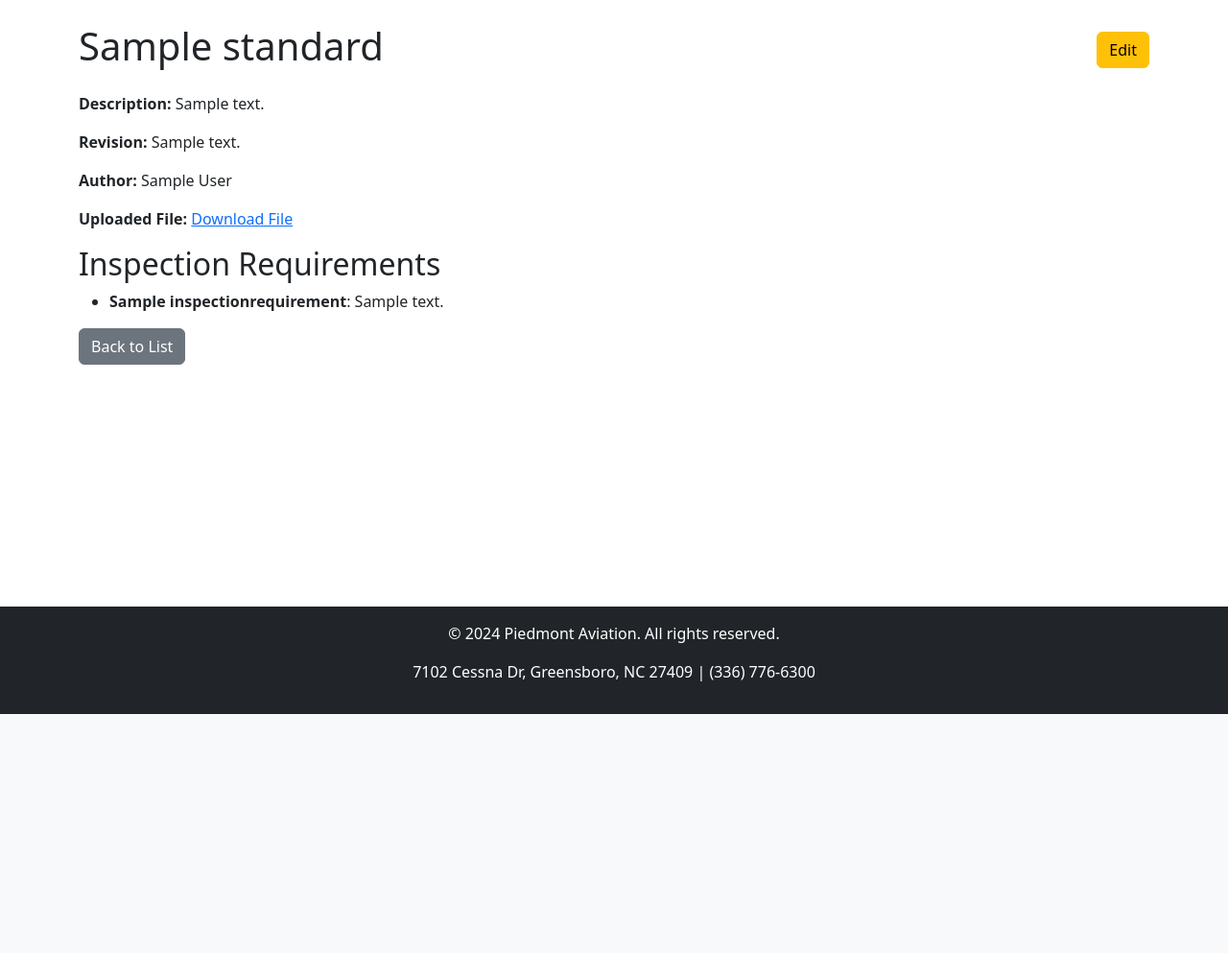
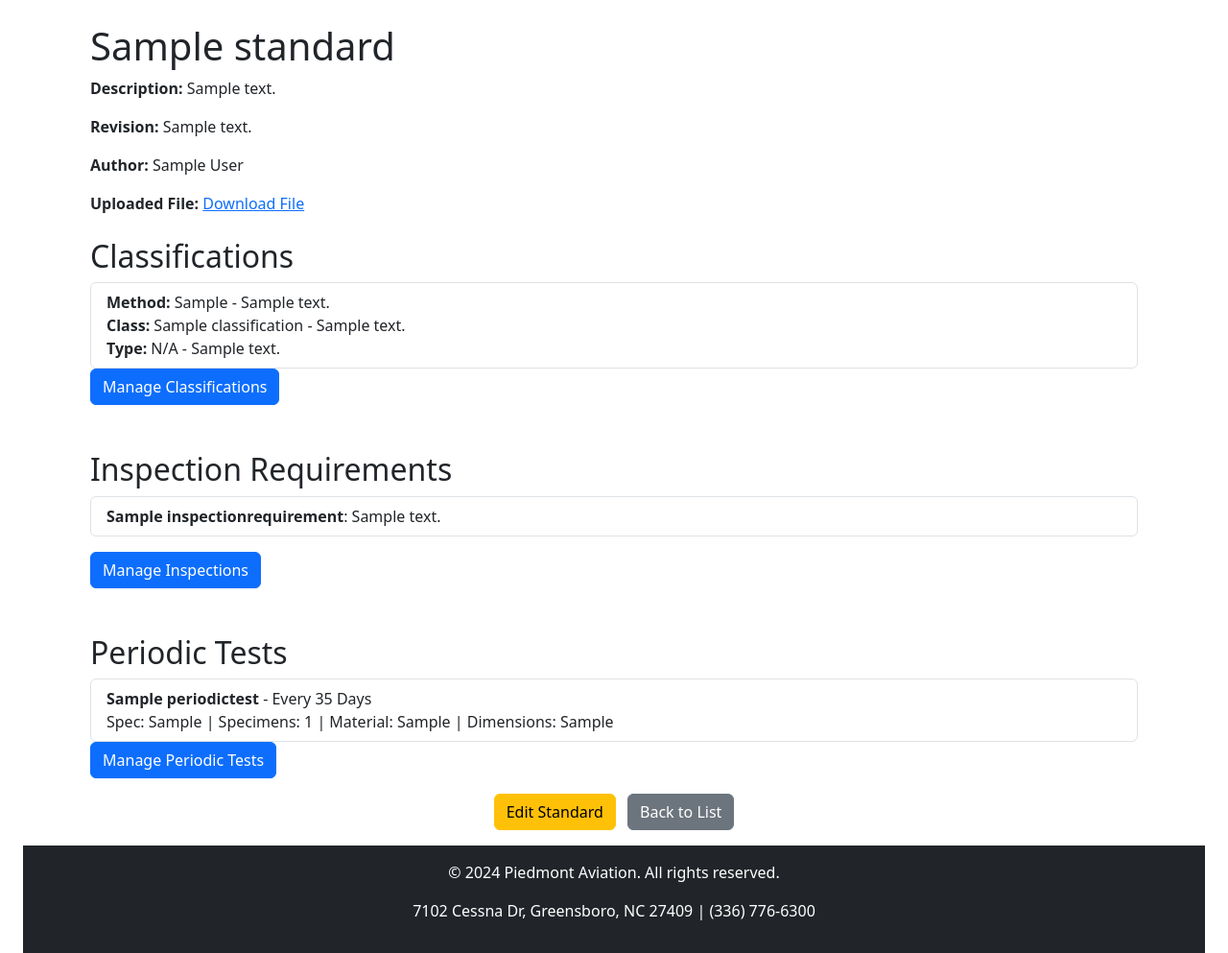
Before and after one commit to SmartXchain/piedmont, a Django app: page /standard/1/ in a window 1280 px wide. Shown: the part 56-1049 px from the top of the page at 96% size. Before the commit the page ends 800 px from the top, so only its background shows below. Run offline with Django 5.2, Linux system fonts and the light colour scheme; tables that the repository leaves empty hold one stand-in row (values such as "Sample post"); parts of the project's set-up code (start-up, migrations or seed data) failed here and were passed over.

Commit message:
feat: complete standard

```diff
--- a/app/standard/templates/standard/standard_detail.html
+++ b/app/standard/templates/standard/standard_detail.html
@@ -3,11 +3,9 @@
 {% block title %}{{ standard.name }}{% endblock %}
 
 {% block content %}
-<div class="container">
-    <div class="d-flex justify-content-between align-items-center mb-3">
+<div class="container d-flex flex-column min-vh-100">
+    <div class="container align-items-center flex-grow-1">
         <h1>{{ standard.name }}</h1>
-        <a href="{% url 'standard_edit' standard.id %}" class="btn btn-warning">Edit</a>
-    </div>
         <p><strong>Description:</strong> {{ standard.description }}</p>
         <p><strong>Revision:</strong> {{ standard.revision }}</p>
         <p><strong>Author:</strong> {{ standard.author }}</p>
@@ -18,18 +16,56 @@
                 No file uploaded.
             {% endif %}
         </p>
-    <h2>Inspection Requirements</h2>
+        <!-- Classifications Section -->
+        <h2 class="mt-4">Classifications</h2>
+        {% if classifications %}
+            <ul class="list-group">
+                {% for classification in classifications %}
+                    <li class="list-group-item">
+                        <strong>Method:</strong> {{ classification.method|default:"N/A" }} - {{ classification.method_description|default:"No description" }}<br>
+                        <strong>Class:</strong> {{ classification.class_name|default:"N/A" }} - {{ classification.class_description|default:"No description" }}<br>
+                        <strong>Type:</strong> {{ classification.type|default:"N/A" }} - {{ classification.type_description|default:"No description" }}
+                    </li>
+                {% endfor %}
+            </ul>
+        {% else %}
+            <p>No classifications for this standard.</p>
+        {% endif %}
+            <a href="{% url 'classification_list' standard.id %}" class="btn btn-primary">Manage Classifications</a>
+        <h2 class="mt-5">Inspection Requirements</h2>
         {% if inspections %}
-        <ul>
+            <ul class="list-group">
                 {% for inspection in inspections %}
-                <li>
+                    <li class="list-group-item">
                         <strong>{{ inspection.name }}</strong>: {{ inspection.description }}
+                        <br>
                     </li>
                 {% endfor %}
             </ul>
         {% else %}
             <p>No inspection requirements for this standard.</p>
         {% endif %}
+        <a href="{% url 'inspection_list' standard.id %}" class="btn btn-primary mt-3">Manage Inspections</a>
+        <h2 class="mt-5">Periodic Tests</h2>
+        {% if standard.periodic_tests.all %}
+            <ul class="list-group">
+                {% for test in standard.periodic_tests.all %}
+                    <li class="list-group-item">
+                        <strong>{{ test.name }}</strong> - {{ test.get_time_period_display }}
+                        <br>
+                        Spec: {{ test.specification }} | Specimens: {{ test.number_of_specimens }}
+                        | Material: {{ test.material }} | Dimensions: {{ test.dimensions }}
+                    </li>
+                {% endfor %}
+            </ul>
+        {% else %}
+            <p>No periodic tests for this standard.</p>
+        {% endif %}
+        <a href="{% url 'periodic_test_list' standard.id %}" class="btn btn-primary">Manage Periodic Tests</a>
+    <!-- Action Buttons -->
+    <div class="container text-center py-3">
+        <a href="{% url 'standard_edit' standard.id %}" class="btn btn-warning me-2">Edit Standard</a>
         <a href="{% url 'standard_list' %}" class="btn btn-secondary">Back to List</a>
     </div>
+</div>
 {% endblock %}
--- a/app/standard/urls.py
+++ b/app/standard/urls.py
@@ -1,9 +1,18 @@
 from django.urls import path
-from .views import standard_list_view, standard_detail_view, standard_create_view, standard_edit_view
+from . import views
 
 urlpatterns = [
-    path('', standard_list_view, name='standard_list'),
-    path('<int:standard_id>/', standard_detail_view, name='standard_detail'),
-    path('<int:standard_id>/edit/', standard_edit_view, name='standard_edit'),
-    path('create/', standard_create_view, name='standard_create'),
+    path('', views.standard_list_view, name='standard_list'),
+    path('<int:standard_id>/', views.standard_detail_view, name='standard_detail'),
+    path('<int:standard_id>/edit/', views.standard_edit_view, name='standard_edit'),
+    path('create/', views.standard_create_view, name='standard_create'),
+    path('<int:standard_id>/inspections/', views.inspection_list_view, name='inspection_list'),
+    path('<int:standard_id>/inspections/add/', views.inspection_create_view, name='inspection_create'),
+    path('inspections/<int:inspection_id>/edit/', views.inspection_edit_view, name='inspection_edit'),
+    path('<int:standard_id>/periodic-tests/', views.periodic_test_list_view, name='periodic_test_list'),
+    path('<int:standard_id>/periodic-tests/add/', views.periodic_test_create_view, name='periodic_test_create'),
+    path('periodic-tests/<int:periodic_test_id>/edit/', views.periodic_test_edit_view, name='periodic_test_edit'),
+    path('<int:standard_id>/classifications/', views.classification_list_view, name='classification_list'),
+    path('<int:standard_id>/classifications/add/', views.classification_create_view, name='classification_create'),
+    path('classifications/<int:classification_id>/edit/', views.classification_edit_view, name='classification_edit'),
 ]
--- a/app/standard/views.py
+++ b/app/standard/views.py
@@ -1,7 +1,8 @@
 from django.shortcuts import render, redirect, get_object_or_404
-from .models import create_standard, list_standards, get_standard_by_id, Standard
-from django.http import HttpResponse
-from .forms import get_standard_form, InspectionRequirementFormSet
+from .models import list_standards, get_standard_by_id, PeriodicTest, Standard, InspectionRequirement
+from .forms import get_standard_form, PeriodicTestForm, InspectionRequirementFormSet, InspectionRequirementForm
+from .forms import ClassificationForm
+from .models import Classification
 
 def standard_list_view(request):
     standards = list_standards()
@@ -10,7 +11,12 @@ def standard_list_view(request):
 def standard_detail_view(request, standard_id):
     standard = get_standard_by_id(standard_id)
     inspections = standard.inspections.all()
-    return render(request, 'standard/standard_detail.html', {'standard': standard, 'inspections': inspections})
+    classifications = standard.classifications.all()
+    return render(request, 'standard/standard_detail.html', {
+        'standard': standard,
+        'inspections': inspections,
+        'classifications': classifications,
+        })
 
 def standard_create_view(request):
     form = get_standard_form(data=request.POST or None, files=request.FILES or None)
@@ -37,3 +43,90 @@ def standard_edit_view(request, standard_id):
         return redirect('standard_detail', standard_id=standard.id)
 
     return render(request, 'standard/standard_form.html', {'form': form, 'formset': formset, 'edit': True})
+
+def inspection_list_view(request, standard_id):
+    standard = get_object_or_404(Standard, id=standard_id)
+    inspections = standard.inspections.all()
+    return render(request, 'standard/inspection_list.html', {'standard': standard, 'inspections': inspections})
+
+def inspection_create_view(request, standard_id):
+    standard = get_object_or_404(Standard, id=standard_id)
+    if request.method == "POST":
+        form = InspectionRequirementForm(request.POST)
+        if form.is_valid():
+            inspection = form.save(commit=False)
+            inspection.standard = standard
+            inspection.save()
+            return redirect('inspection_list', standard_id=standard.id)
+    else:
+        form = InspectionRequirementForm()
+    return render(request, 'standard/inspection_form.html', {'form': form, 'standard': standard})
+
+def inspection_edit_view(request, inspection_id):
+    inspection = get_object_or_404(InspectionRequirement, id=inspection_id)
+    if request.method == "POST":
+        form = InspectionRequirementForm(request.POST, instance=inspection)
+        if form.is_valid():
+            form.save()
+            return redirect('inspection_list', standard_id=inspection.standard.id)
+    else:
+        form = InspectionRequirementForm(instance=inspection)
+    return render(request, 'standard/inspection_form.html', {'form': form, 'standard': inspection.standard})
+
+def periodic_test_list_view(request, standard_id):
+    standard = get_object_or_404(Standard, id=standard_id)
+    periodic_tests = standard.periodic_tests.all()
+    return render(request, 'standard/periodic_test_list.html', {'standard': standard, 'periodic_tests': periodic_tests})
+
+def periodic_test_create_view(request, standard_id):
+    standard = get_object_or_404(Standard, id=standard_id)
+    if request.method == "POST":
+        form = PeriodicTestForm(request.POST)
+        if form.is_valid():
+            periodic_test = form.save(commit=False)
+            periodic_test.standard = standard
+            periodic_test.save()
+            return redirect('periodic_test_list', standard_id=standard.id)
+    else:
+        form = PeriodicTestForm()
+    return render(request, 'standard/periodic_test_form.html', {'form': form, 'standard': standard})
+
+def periodic_test_edit_view(request, periodic_test_id):
+    periodic_test = get_object_or_404(PeriodicTest, id=periodic_test_id)
+    if request.method == "POST":
+        form = PeriodicTestForm(request.POST, instance=periodic_test)
+        if form.is_valid():
+            form.save()
+            return redirect('periodic_test_list', standard_id=periodic_test.standard.id)
+    else:
+        form = PeriodicTestForm(instance=periodic_test)
+    return render(request, 'standard/periodic_test_form.html', {'form': form, 'standard': periodic_test.standard})
+
+def classification_list_view(request, standard_id):
+    standard = get_object_or_404(Standard, id=standard_id)
+    classifications = standard.classifications.all()
+    return render(request, 'standard/classification_list.html', {'standard': standard, 'classifications': classifications})
+
+def classification_create_view(request, standard_id):
+    standard = get_object_or_404(Standard, id=standard_id)
+    if request.method == "POST":
+        form = ClassificationForm(request.POST)
+        if form.is_valid():
+            classification = form.save(commit=False)
+            classification.standard = standard
+            classification.save()
+            return redirect('classification_list', standard_id=standard.id)
+    else:
+        form = ClassificationForm()
+    return render(request, 'standard/classification_form.html', {'form': form, 'standard': standard})
+
+def classification_edit_view(request, classification_id):
+    classification = get_object_or_404(Classification, id=classification_id)
+    if request.method == "POST":
+        form = ClassificationForm(request.POST, instance=classification)
+        if form.is_valid():
+            form.save()
+            return redirect('classification_list', standard_id=classification.standard.id)
+    else:
+        form = ClassificationForm(instance=classification)
+    return render(request, 'standard/classification_form.html', {'form': form, 'standard': classification.standard})
```
Also changed, not shown: app/standard/admin.py (+6 -1 lines), app/standard/forms.py (+51 -2 lines), app/standard/models.py (+32 -0 lines), app/standard/templates/standard/classification_form.html (added, +15 -0 lines), app/standard/templates/standard/classification_list.html (added, +28 -0 lines), app/standard/templates/standard/inspection_form.html (added, +15 -0 lines), app/standard/templates/standard/inspection_list.html (added, +28 -0 lines), app/standard/templates/standard/periodic_test_form.html (added, +15 -0 lines), app/standard/templates/standard/periodic_test_list.html (added, +31 -0 lines), app/standard/templates/standard/standard_form.html (+0 -32 lines), app/standard/migrations/0007_periodictest.py (added), app/standard/migrations/0008_classification.py (added). Lines whose indentation alone changed are shown as unchanged.
